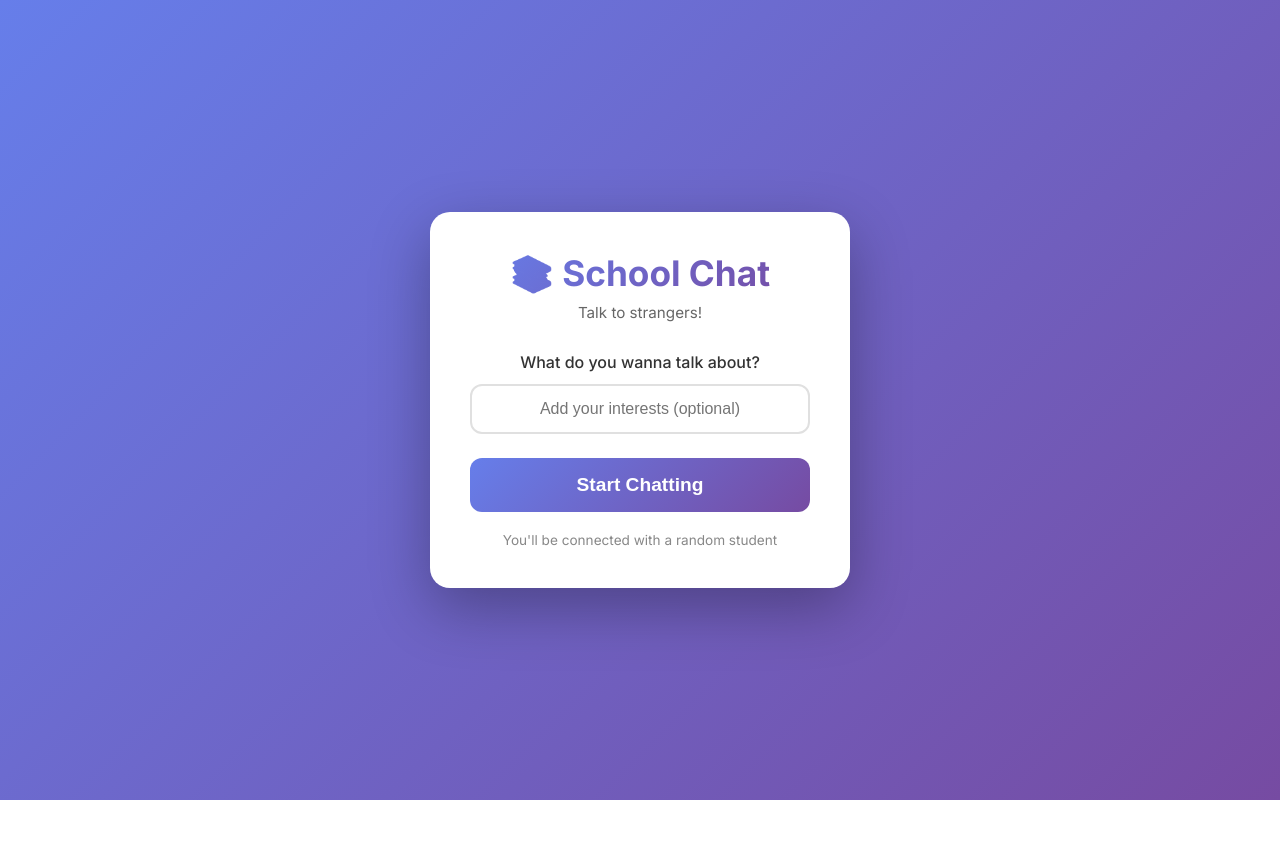
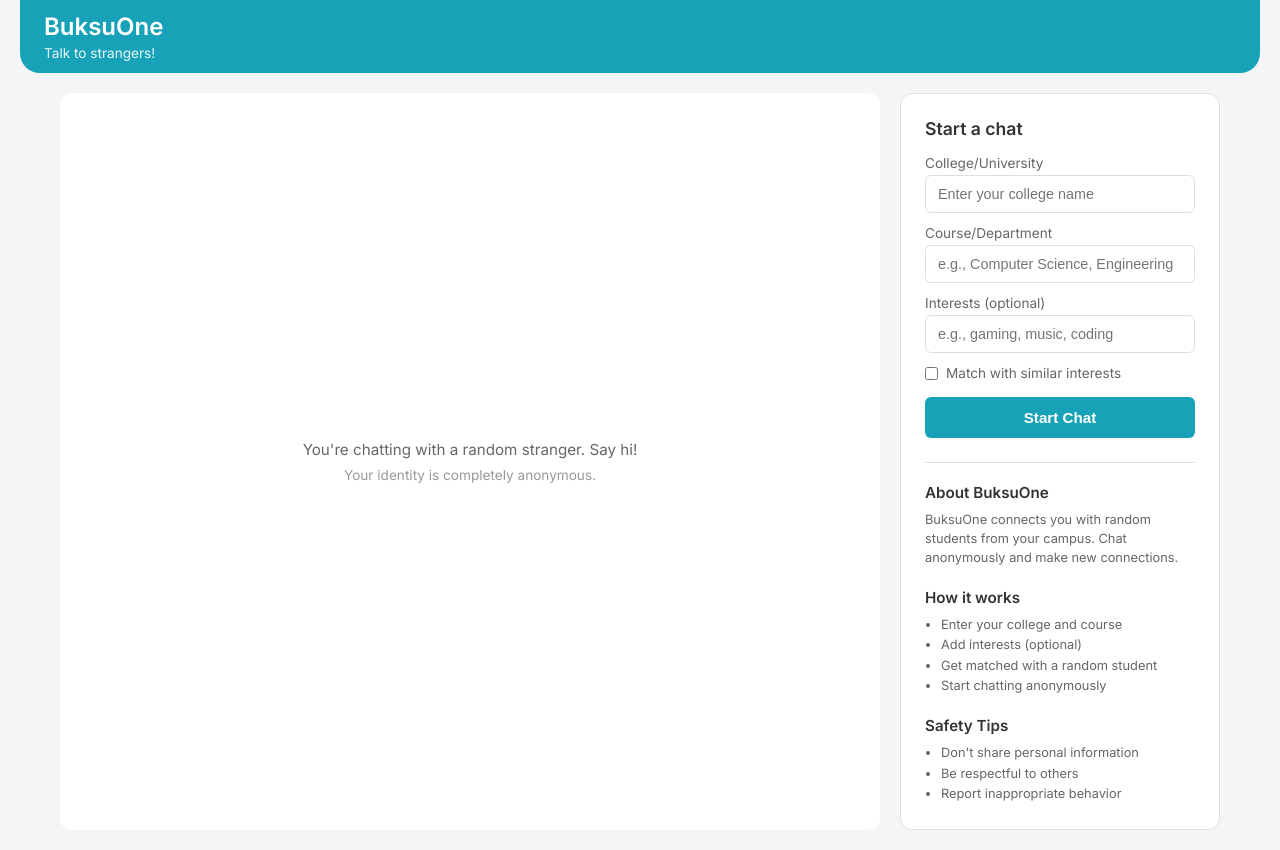
Before and after one commit to Grrdrns/school-chat, a React (Create React App) app in the folder client/: page / in a window 1280 px wide. Before the commit the page ends 800 px from the top, so only its background shows below. Built offline with nearby package versions, Linux system fonts and the light colour scheme; no server answers.

Commit message:
Redesign to BuksuOne layout with sidebar and two-column design

```diff
--- a/client/src/components/LoginScreen.js
+++ b/client/src/components/LoginScreen.js
@@ -1,7 +1,10 @@
 import React, { useState } from 'react';
 
 function LoginScreen({ onLogin }) {
+  const [college, setCollege] = useState('');
+  const [course, setCourse] = useState('');
   const [interests, setInterests] = useState('');
+  const [matchSimilar, setMatchSimilar] = useState(false);
 
   const handleStart = () => {
     // Generate random anonymous name
@@ -10,63 +13,201 @@ function LoginScreen({ onLogin }) {
 
     onLogin({
       nickname: randomName,
-      course: interests.trim() || 'general',
-      college: 'school'
+      course: course.trim() || interests.trim() || 'general',
+      college: college.trim() || 'buksu'
     });
   };
 
   return (
-    <div className="login-container">
-      <div className="login-box" style={{ textAlign: 'center' }}>
-        <div className="logo">
-          <h1>📚 School Chat</h1>
-          <p>Talk to strangers!</p>
+    <div style={{
+      minHeight: '100vh',
+      background: '#f5f5f5',
+      fontFamily: 'Inter, -apple-system, BlinkMacSystemFont, sans-serif'
+    }}>
+      {/* Header */}
+      <div style={{
+        background: '#17a2b8',
+        padding: '12px 24px',
+        borderRadius: '0 0 20px 20px',
+        margin: '0 20px',
+        color: 'white'
+      }}>
+        <h1 style={{ margin: 0, fontSize: '1.5rem', fontWeight: 600 }}>BuksuOne</h1>
+        <p style={{ margin: '4px 0 0 0', fontSize: '0.85rem', opacity: 0.9 }}>Talk to strangers!</p>
       </div>
 
+      {/* Main Content */}
+      <div style={{
+        display: 'flex',
+        maxWidth: '1200px',
+        margin: '20px auto',
+        padding: '0 20px',
+        gap: '20px',
+        minHeight: 'calc(100vh - 120px)'
+      }}>
+        {/* Left - Chat Area Placeholder */}
+        <div style={{
+          flex: 1,
+          background: 'white',
+          borderRadius: '12px',
+          padding: '40px',
+          display: 'flex',
+          flexDirection: 'column',
+          alignItems: 'center',
+          justifyContent: 'center',
+          textAlign: 'center'
+        }}>
+          <p style={{ color: '#666', fontSize: '0.95rem', marginBottom: '8px' }}>
+            You're chatting with a random stranger. Say hi!
+          </p>
+          <p style={{ color: '#999', fontSize: '0.85rem' }}>
+            Your identity is completely anonymous.
+          </p>
+        </div>
+
+        {/* Right - Sidebar */}
+        <div style={{
+          width: '320px',
+          background: 'white',
+          borderRadius: '12px',
+          padding: '24px',
+          border: '1px solid #e0e0e0'
+        }}>
+          {/* Start a chat */}
           <div style={{ marginBottom: '24px' }}>
-          <p style={{
-            fontSize: '1rem',
-            color: '#333',
-            marginBottom: '12px',
-            fontWeight: 500
-          }}>
-            What do you wanna talk about?
-          </p>
+            <h3 style={{ margin: '0 0 16px 0', fontSize: '1.1rem', fontWeight: 600, color: '#333' }}>
+              Start a chat
+            </h3>
+
+            <div style={{ marginBottom: '12px' }}>
+              <label style={{ display: 'block', fontSize: '0.85rem', color: '#666', marginBottom: '4px' }}>
+                College/University
+              </label>
               <input
                 type="text"
-            placeholder="Add your interests (optional)"
+                placeholder="Enter your college name"
+                value={college}
+                onChange={(e) => setCollege(e.target.value)}
+                style={{
+                  width: '100%',
+                  padding: '10px 12px',
+                  border: '1px solid #ddd',
+                  borderRadius: '6px',
+                  fontSize: '0.9rem'
+                }}
+              />
+            </div>
+
+            <div style={{ marginBottom: '12px' }}>
+              <label style={{ display: 'block', fontSize: '0.85rem', color: '#666', marginBottom: '4px' }}>
+                Course/Department
+              </label>
+              <input
+                type="text"
+                placeholder="e.g., Computer Science, Engineering"
+                value={course}
+                onChange={(e) => setCourse(e.target.value)}
+                style={{
+                  width: '100%',
+                  padding: '10px 12px',
+                  border: '1px solid #ddd',
+                  borderRadius: '6px',
+                  fontSize: '0.9rem'
+                }}
+              />
+            </div>
+
+            <div style={{ marginBottom: '12px' }}>
+              <label style={{ display: 'block', fontSize: '0.85rem', color: '#666', marginBottom: '4px' }}>
+                Interests (optional)
+              </label>
+              <input
+                type="text"
+                placeholder="e.g., gaming, music, coding"
                 value={interests}
                 onChange={(e) => setInterests(e.target.value)}
                 style={{
                   width: '100%',
-              padding: '14px 16px',
-              border: '2px solid #e0e0e0',
-              borderRadius: '12px',
-              fontSize: '1rem',
-              textAlign: 'center'
+                  padding: '10px 12px',
+                  border: '1px solid #ddd',
+                  borderRadius: '6px',
+                  fontSize: '0.9rem'
                 }}
               />
             </div>
 
+            <label style={{
+              display: 'flex',
+              alignItems: 'center',
+              fontSize: '0.85rem',
+              color: '#666',
+              marginBottom: '16px',
+              cursor: 'pointer'
+            }}>
+              <input
+                type="checkbox"
+                checked={matchSimilar}
+                onChange={(e) => setMatchSimilar(e.target.checked)}
+                style={{ marginRight: '8px' }}
+              />
+              Match with similar interests
+            </label>
+
             <button
               onClick={handleStart}
-          className="start-btn"
               style={{
-            fontSize: '1.2rem',
-            padding: '16px 40px'
+                width: '100%',
+                padding: '12px',
+                background: '#17a2b8',
+                color: 'white',
+                border: 'none',
+                borderRadius: '6px',
+                fontSize: '0.95rem',
+                fontWeight: 600,
+                cursor: 'pointer'
               }}
             >
-          Start Chatting
+              Start Chat
             </button>
+          </div>
 
-        <p style={{
-          textAlign: 'center',
-          marginTop: '20px',
-          fontSize: '0.85rem',
-          color: '#888'
-        }}>
-          You'll be connected with a random student
+          <hr style={{ border: 'none', borderTop: '1px solid #e0e0e0', margin: '20px 0' }} />
+
+          {/* About BuksuOne */}
+          <div style={{ marginBottom: '20px' }}>
+            <h4 style={{ margin: '0 0 8px 0', fontSize: '0.95rem', fontWeight: 600, color: '#333' }}>
+              About BuksuOne
+            </h4>
+            <p style={{ margin: 0, fontSize: '0.8rem', color: '#666', lineHeight: '1.5' }}>
+              BuksuOne connects you with random students from your campus. Chat anonymously and make new connections.
             </p>
+          </div>
+
+          {/* How it works */}
+          <div style={{ marginBottom: '20px' }}>
+            <h4 style={{ margin: '0 0 8px 0', fontSize: '0.95rem', fontWeight: 600, color: '#333' }}>
+              How it works
+            </h4>
+            <ul style={{ margin: 0, paddingLeft: '16px', fontSize: '0.8rem', color: '#666', lineHeight: '1.6' }}>
+              <li>Enter your college and course</li>
+              <li>Add interests (optional)</li>
+              <li>Get matched with a random student</li>
+              <li>Start chatting anonymously</li>
+            </ul>
+          </div>
+
+          {/* Safety Tips */}
+          <div>
+            <h4 style={{ margin: '0 0 8px 0', fontSize: '0.95rem', fontWeight: 600, color: '#333' }}>
+              Safety Tips
+            </h4>
+            <ul style={{ margin: 0, paddingLeft: '16px', fontSize: '0.8rem', color: '#666', lineHeight: '1.6' }}>
+              <li>Don't share personal information</li>
+              <li>Be respectful to others</li>
+              <li>Report inappropriate behavior</li>
+            </ul>
+          </div>
+        </div>
       </div>
     </div>
   );
```
Lines whose indentation alone changed are shown as unchanged.
